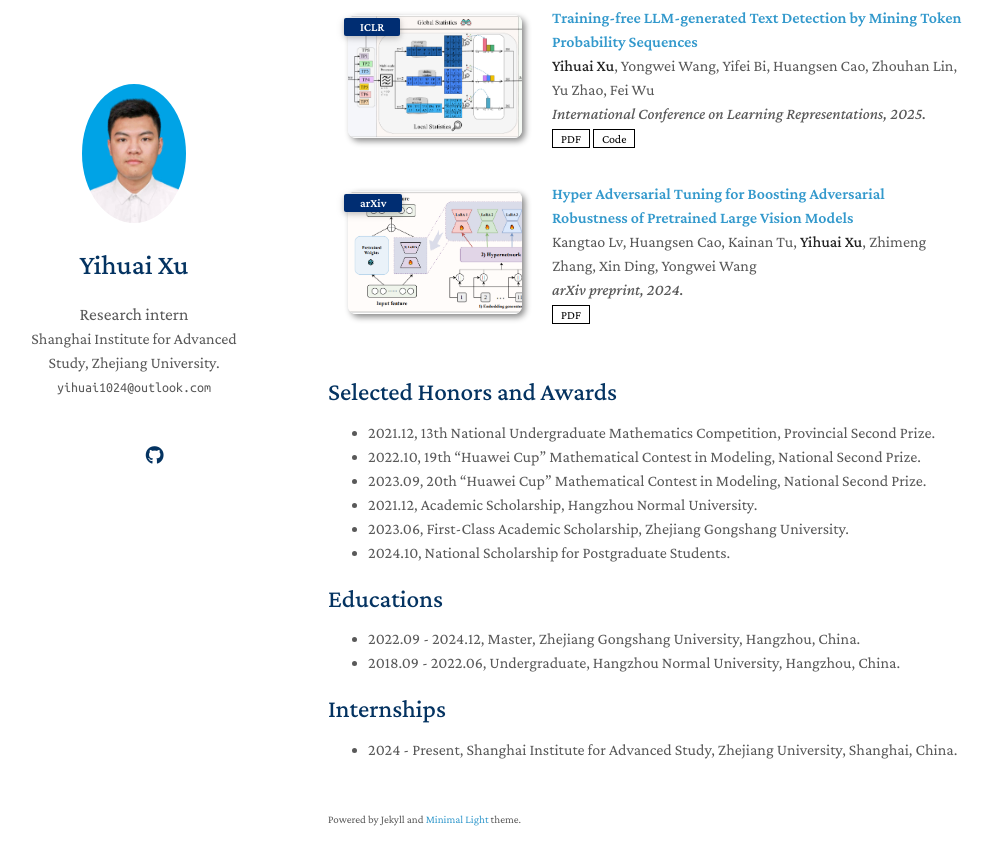
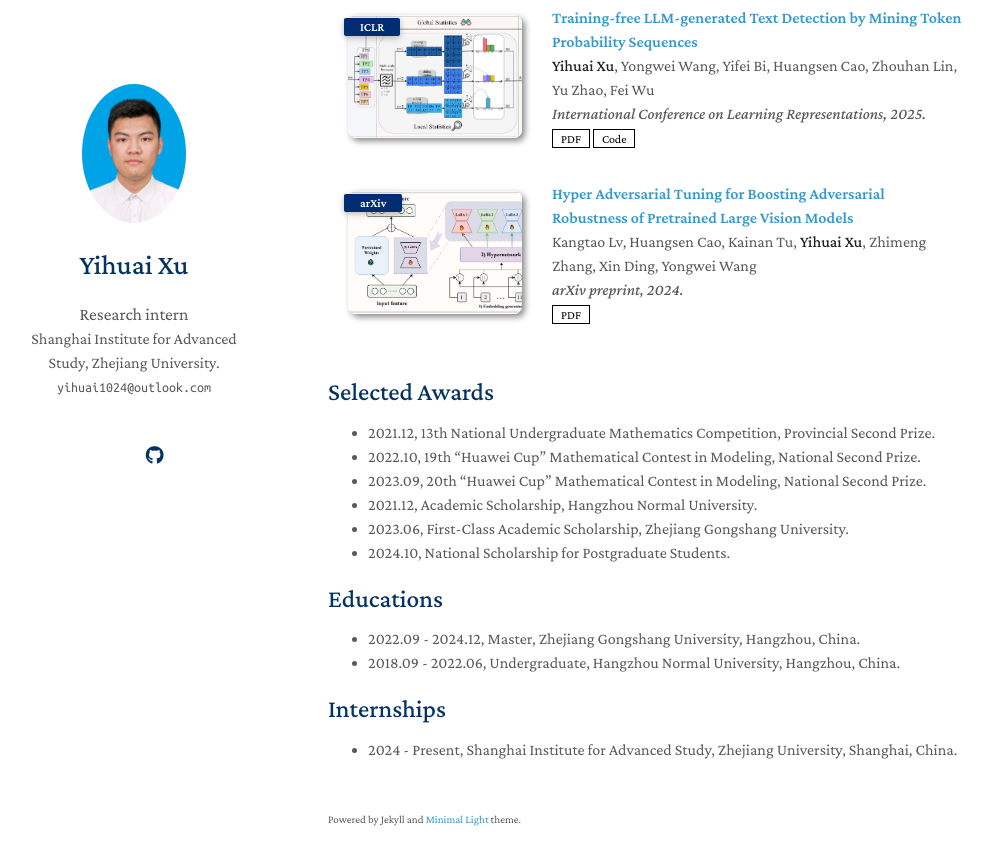
Before and after one commit to Yihuai-Xu/Yihuai-Xu.github.io, a Jekyll site: the page built from index.md, in a window 1280 px wide and 900 px high, scrolled down 590 px. Shown: the top 865 px of the window, without its empty margins (142-1134 px from the left). Built offline with Jekyll 4.4.1, drawn with Linux system fonts in a browser that asks for light colours; a style sheet for code colours, icons or effects is not loaded; our own code applies the rules of GitHub Pages for plain Markdown files.

Commit message:
update the title of honors

```diff
--- a/_includes/honors_and_awards.md
+++ b/_includes/honors_and_awards.md
@@ -1,4 +1,4 @@
-## Selected Honors and Awards
+## Selected Awards
 
 - 2021.12, 13th National Undergraduate Mathematics Competition, Provincial Second Prize.
 - 2022.10, 19th "Huawei Cup" Mathematical Contest in Modeling, National Second Prize.
```
